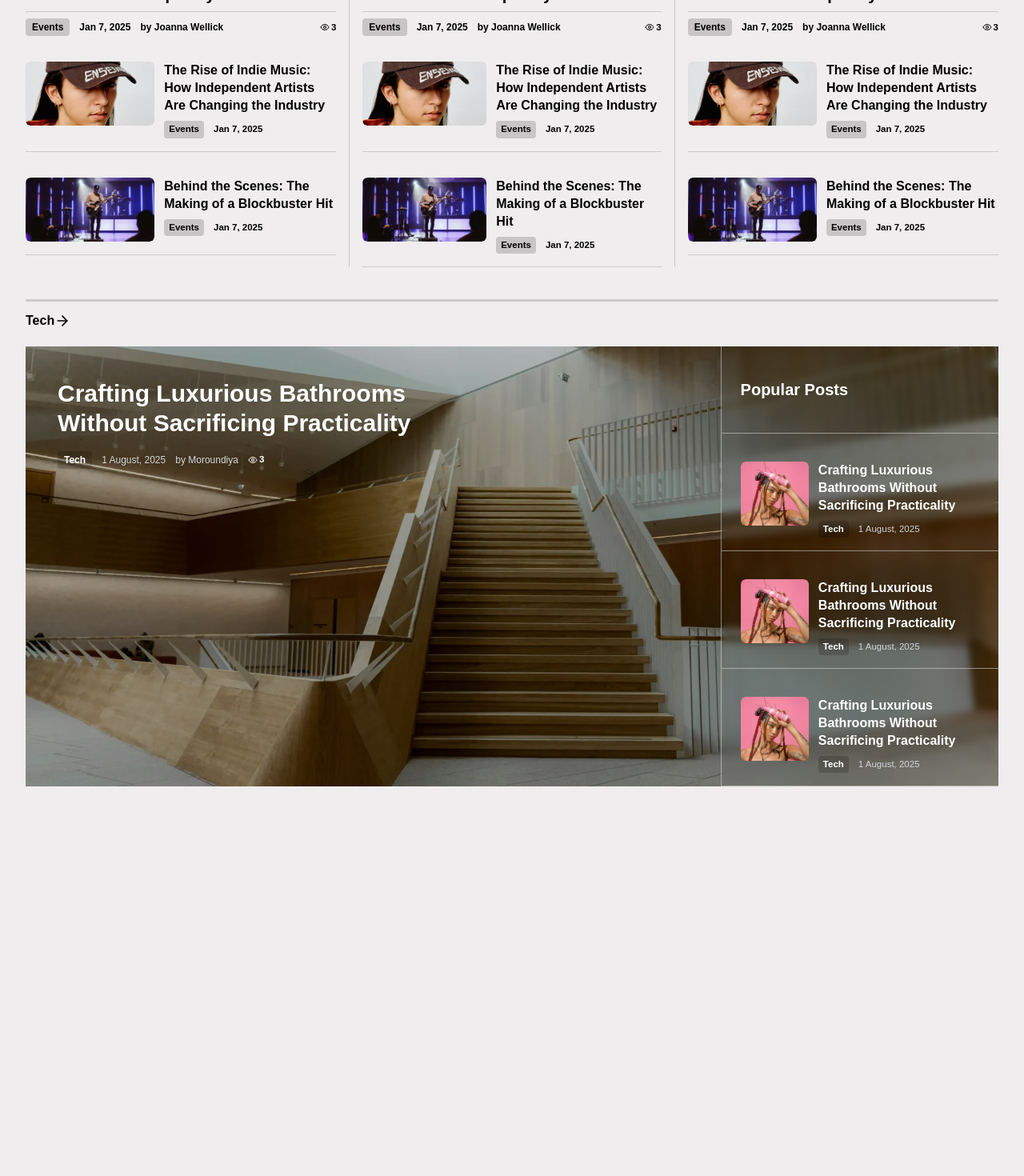
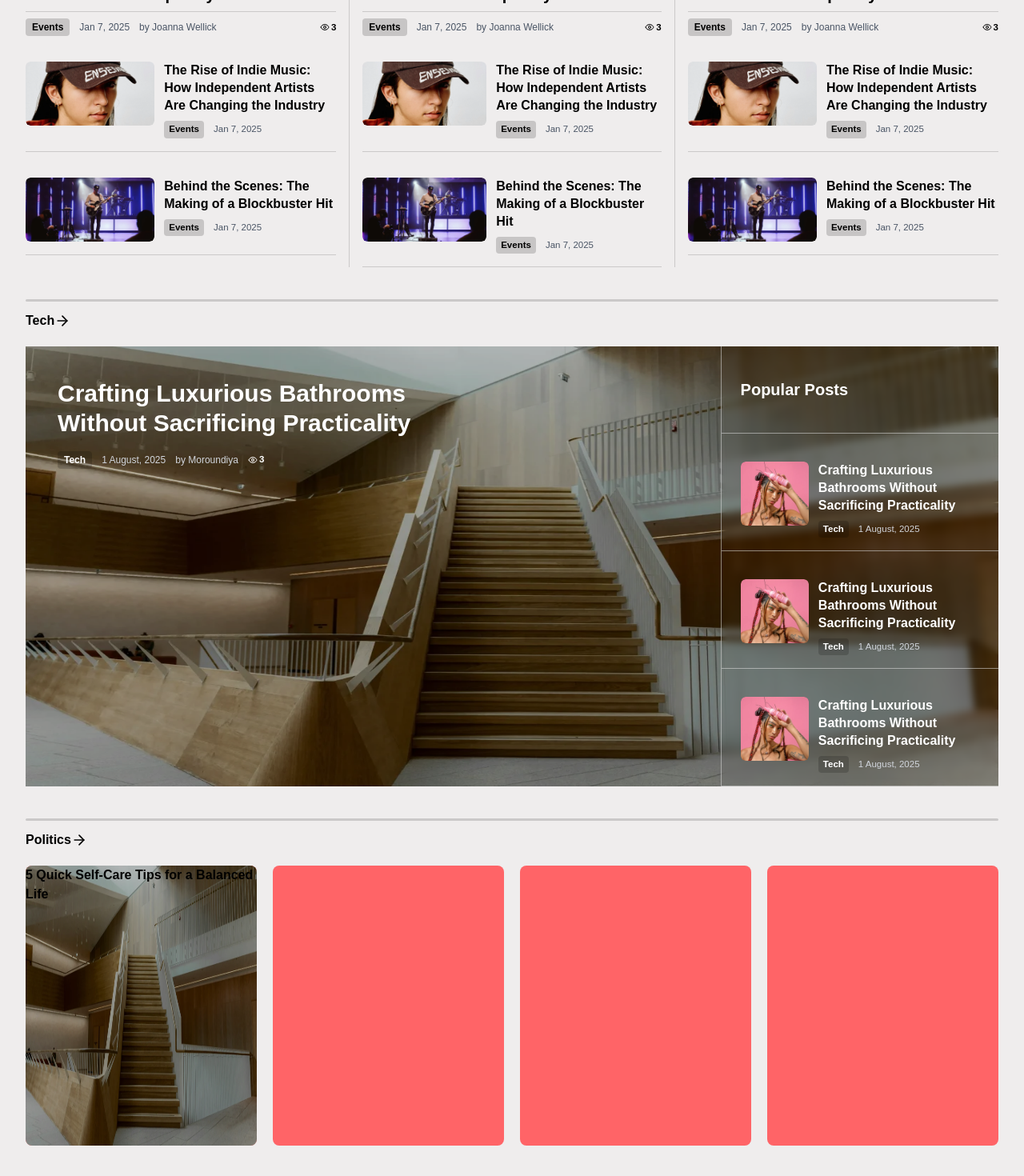
Before and after one commit to Moroundiya/maag, a Next.js app: page / in a window 1280 px wide. Shown: the part 1190-2660 px from the top of the page at 80% size. Before the commit the page ends 2213 px from the top, so only its background shows below. Built offline with nearby package versions, Linux system fonts and the light colour scheme; a web font is replaced by a local one.

Commit message:
Tech section

```diff
--- a/app/components/Politics.tsx
+++ b/app/components/Politics.tsx
@@ -1,5 +1,32 @@
+import { ArrowRight } from "lucide-react"
+import Image from "next/image"
+import Link from "next/link"
+
 export default function Politics() {
     return (
-        <p>Politics</p>
+        <div className="px-3 xl:px-8 2xl:px-12 font-semibold mb-10">
+            <Link href="/politics" className="flex items-center">
+                <span>Politics</span>
+                <ArrowRight size={20} />
+            </Link>
+
+            <div className="w-full grid grid-cols-4 mt-5 gap-x-5">
+                <div className="h-[350px] bg-red-400 w-full rounded-lg relative group overflow-hidden">
+                    <Image src="/section-bg.webp" alt="Image" fill className="absolute top-0 left-0 group-hover:scale-105 transition-all duration-700 ease-in-out" />
+                    <div className="absolute w-full h-full top-0 left-0 bg-[#00000048] flex flex-col justify-between">
+                        <p>5 Quick Self-Care Tips for a Balanced Life</p>
+                    </div>
+                </div>
+
+                <div className="h-[350px] bg-red-400 w-full rounded-lg">
+                </div>
+
+                <div className="h-[350px] bg-red-400 w-full rounded-lg">
+                </div>
+
+                <div className="h-[350px] bg-red-400 w-full rounded-lg">
+                </div>
+            </div>
+        </div>
     )
 }
--- a/app/layouts/HeroMedium.tsx
+++ b/app/layouts/HeroMedium.tsx
@@ -13,8 +13,8 @@ export default function HeroMedium({ title, date, category, image, author, views
                     <div className="bg-[#0000002b] px-2 py-0.5 rounded-sm">
                         {category}
                     </div>
-                    <p>{date}</p>
-                    <p>by {author}</p>
+                    <p className="text-gray-600 font-light">{date}</p>
+                    <p className="text-gray-600 font-light">by {author}</p>
                 </div>
                 <div className="flex items-center justify-center space-x-0.5 text-[11.5px]">
                     <Eye className="" size={12} />
--- a/app/layouts/HeroSmall.tsx
+++ b/app/layouts/HeroSmall.tsx
@@ -8,11 +8,11 @@ export default function HeroSmall({ title, date, category, image }: { title?: st
             </div>
             <div className="w-full lg:w-2/3 space-y-2">
                 <p className="text-md leading-snug hover:text-[#0000008d] transition-all duration-300 font-bold">{title}</p>
-                <div className="flex items-center space-x-3 text-[11.5px]">
+                <div className="flex items-center space-x-3 text-[11.5px] ">
                     <div className="bg-[#0000002b] px-1.5 py-0.5 rounded-sm">
                         {category}
                     </div>
-                    <p>{date}</p>
+                    <p className="text-gray-600 font-light">{date}</p>
                 </div>
             </div>
         </div>
--- a/app/page.tsx
+++ b/app/page.tsx
@@ -2,6 +2,7 @@ import HeroSection from "./components/HeroSection";
 import Separator from "./layouts/Seperator";
 import Entertainment from "./components/Entertainment";
 import Tech from "./components/Tech";
+import Politics from "./components/Politics";
 
 export default function Home() {
   return (
@@ -11,6 +12,8 @@ export default function Home() {
       <Entertainment />
       <Separator />
       <Tech />
+      <Separator />
+      <Politics />
     </>
   );
 }
```
